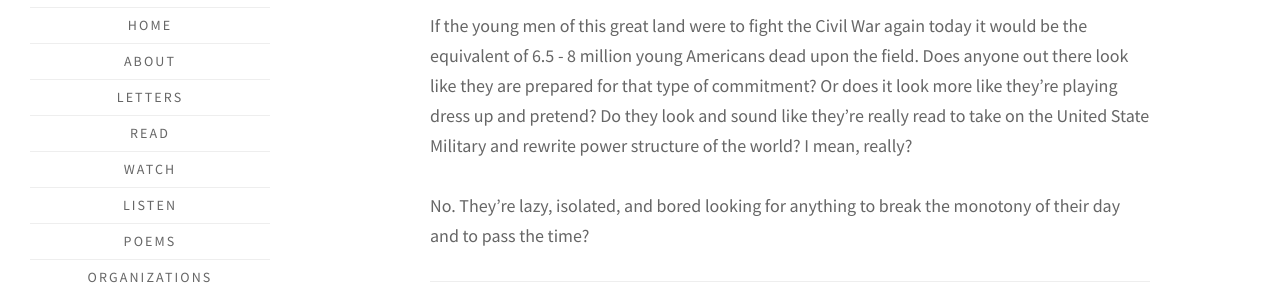
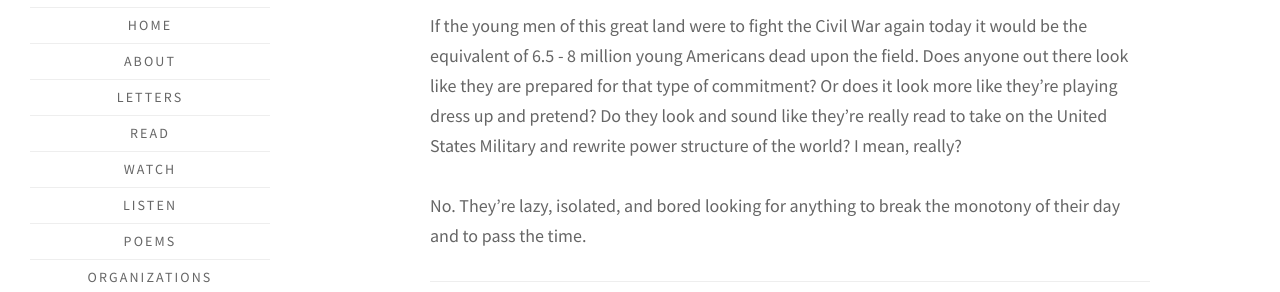
Before and after one commit to walkercraig/walkercraig, a Jekyll site: the page built from _posts/2021/2021-01-13-invisible-monsters.md, in a window 1280 px wide and 1400 px high, scrolled down 23360 px, cut to the strip 246-538 px from the top of the window. Built offline with Jekyll 4.4.1, drawn with Linux system fonts in a browser that asks for light colours; some web fonts are replaced; some of the changed text lies outside the part shown.

Commit message:
Update 2021-01-13-invisible-monsters.md

```diff
--- a/_posts/2021/2021-01-13-invisible-monsters.md
+++ b/_posts/2021/2021-01-13-invisible-monsters.md
@@ -274,9 +274,9 @@ Just because we may agree or disagree on certain aspects of an argument, it does
 
 This is not this country's first challenge and it will most certainly not be its last. You are not experiencing a true insurrection. You are not experiencing a race war. We are not about to be drafted to march to Gettysburg.
 
-If the young men of this great land were to fight the Civil War again today it would be the equivalent of 6.5 - 8 million young Americans dead upon the field. Does anyone out there look like they are prepared for that type of commitment? Or does it look more like they're playing dress up and pretend? Do they look and sound like they're really read to take on the United State Military and rewrite power structure of the world? I mean, really?
+If the young men of this great land were to fight the Civil War again today it would be the equivalent of 6.5 - 8 million young Americans dead upon the field. Does anyone out there look like they are prepared for that type of commitment? Or does it look more like they're playing dress up and pretend? Do they look and sound like they're really read to take on the United States Military and rewrite power structure of the world? I mean, really?
 
-No. They're lazy, isolated, and bored looking for anything to break the monotony of their day and to pass the time?
+No. They're lazy, isolated, and bored looking for anything to break the monotony of their day and to pass the time.
 
 ---
 {% include image-caption.html imageurl="/assets/images/posts/2021/siri.gif" title="Hey Siri" caption="Hey Siri, turn on the Civil War 2: Electric Boogaloo. Also, order a pizza..." %}
```
Also changed, not shown: other parts of _posts/2021/2021-01-13-invisible-monsters.md (+2 -4 lines).
